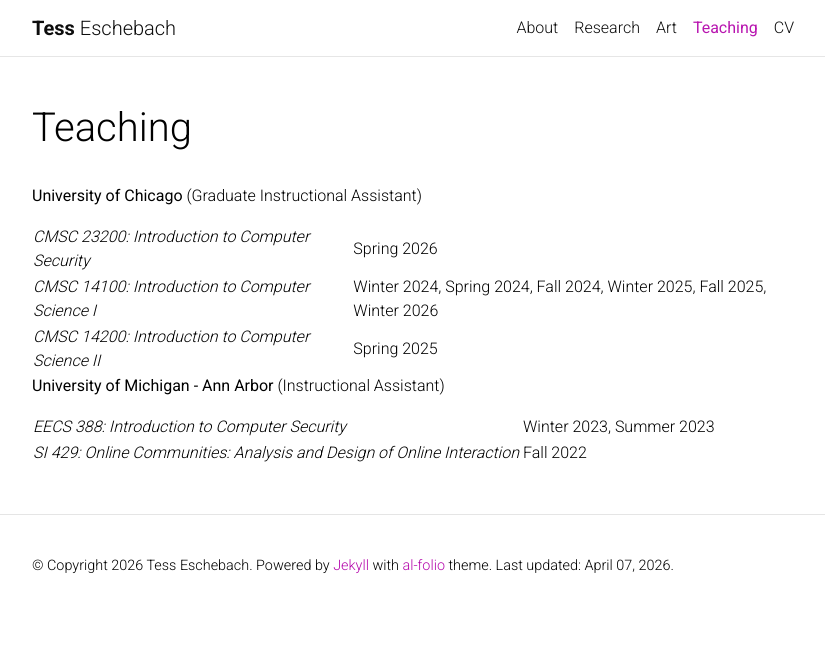
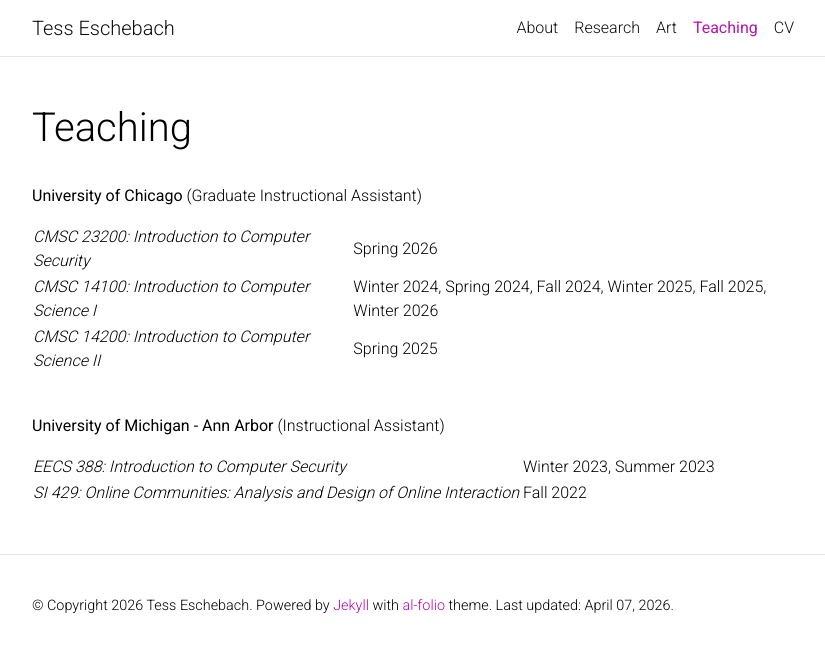
Before and after one commit to tess-e/tess-e.github.io, a Jekyll site: the page built from _pages/teaching.md, in a window 1280 px wide. Shown: the top 652 px of the page, without its empty margins (223-1048 px from the left). Built offline with Jekyll 4.4.1, drawn with Linux system fonts in a browser that asks for light colours; full-size pictures stand in for the smaller copies a plugin makes; comment, search, counter and statistics services are not loaded; a style sheet for code colours, icons or effects is not loaded.

Commit message:
Format overall

```diff
--- a/_includes/header.html
+++ b/_includes/header.html
@@ -8,7 +8,7 @@
           <a class="navbar-brand title font-weight-lighter" href="{{ site.baseurl }}/">
             {%- if site.title == "blank" -%}
               {%- if site.first_name -%}
-                <span class="font-weight-bold">{{- site.first_name -}}&nbsp;</span>
+                {{- site.first_name -}}&nbsp;
               {%- endif -%}
               {%- if site.middle_name -%}
                 {{- site.middle_name -}}&nbsp;
--- a/_layouts/about.html
+++ b/_layouts/about.html
@@ -6,7 +6,7 @@
       <div class="post">
         <header class="post-header">
           <h1 class="post-title">
-            {% if site.title == "blank" -%}<span class="font-weight-bold">{{ site.first_name }}</span> {{ site.middle_name }} {{ site.last_name }}{%- else -%}{{ site.title }}{%- endif %}
+            {% if site.title == "blank" -%} {{ site.first_name }} {{ site.middle_name }} {{ site.last_name }}{%- else -%}{{ site.title }}{%- endif %}
           </h1>
           <p class="desc">{{ page.subtitle }}</p>
         </header>
--- a/_pages/teaching.md
+++ b/_pages/teaching.md
@@ -6,9 +6,9 @@
 nav: true
 nav_order: 5
 ---
-<p><b>University of Chicago</b> (Graduate Instructional Assistant) </p>
+<p><b>University of Chicago</b> (Graduate Instructional Assistant)</p>
 
-<table>
+<table id="table1">
 <tbody>
 <tr>
 <td><i>CMSC 23200: Introduction to Computer Security</i></td>
@@ -36,9 +36,10 @@
 </tbody>
 </table>
 
+<br>
 <p><b>University of Michigan - Ann Arbor</b> (Instructional Assistant)</p>
 
-<table>
+<table id="table2">
 <tbody>
 <tr>
 <td><i>EECS 388: Introduction to Computer Security</i></td>
```
Also changed, not shown: _arts/Voice.md (+3 -3 lines), _pages/about.md (+1 -1 lines), _pages/research.md (+1 -1 lines).
